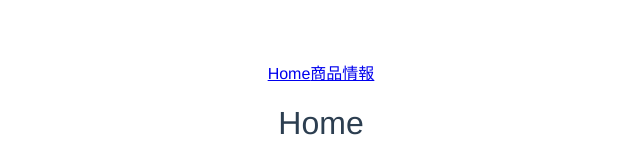
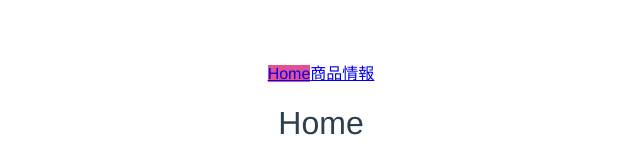
Before and after one commit to sonora-mellow/vue-handson-vuerouter, a Vue app: page / in a window 1280 px wide. Shown: the top 160 px of the page, without its empty margins (319-959 px from the left). Built offline with nearby package versions, Linux system fonts and the light colour scheme.

Commit message:
add link-highlight

```diff
--- a/src/App.vue
+++ b/src/App.vue
@@ -21,6 +21,8 @@ export default {
 </script>
 
 <style>
+.router-link-active { background: #e25193;}
+
 #app {
   font-family: "Avenir", Helvetica, Arial, sans-serif;
   -webkit-font-smoothing: antialiased;
```
